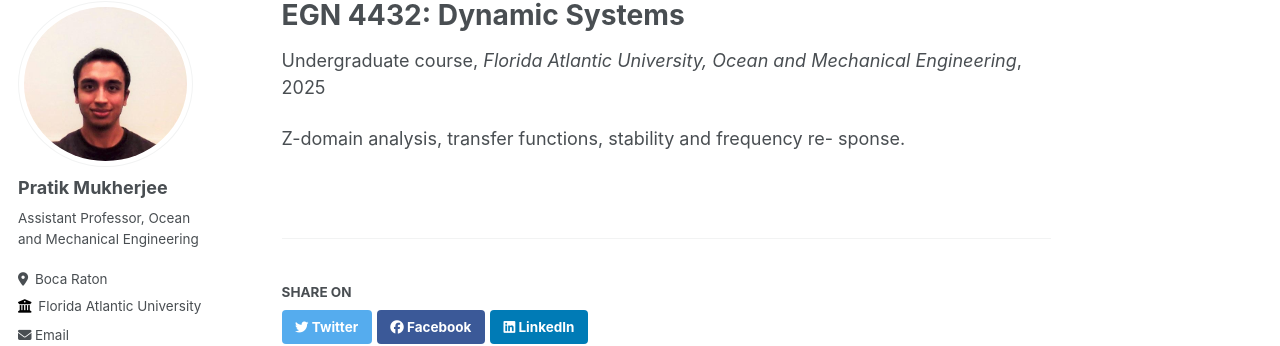
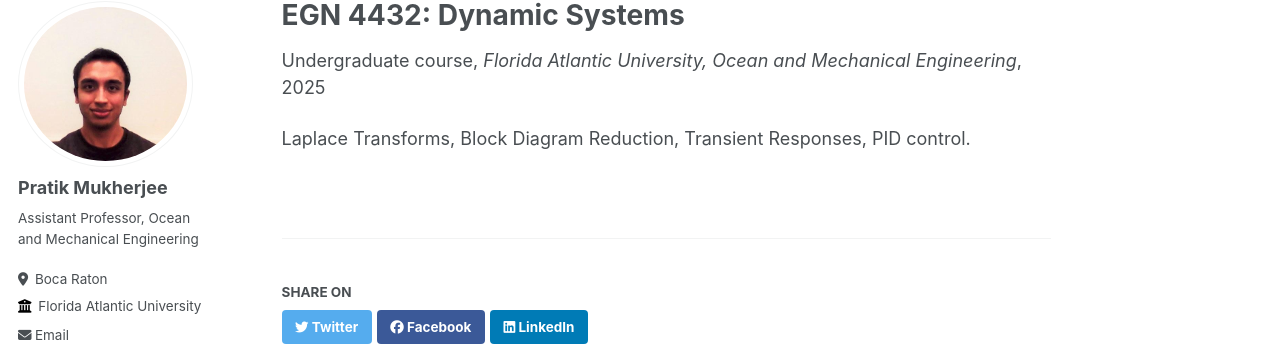
Before and after one commit to mukhe027/mukhe027.github.io, a Jekyll site: the page built from _teaching/2025-spring-teaching-0.md, in a window 1280 px wide and 962 px high. Shown: the part 105-451 px from the top of the window. Built offline with Jekyll 4.4.1, drawn with Linux system fonts in a browser that asks for light colours; some web fonts are replaced.

Commit message:
added egn4432 teaching1

```diff
--- a/_teaching/2025-spring-teaching-0.md
+++ b/_teaching/2025-spring-teaching-0.md
@@ -8,5 +8,4 @@ date: 2025-01-04
 location: "Florida, US"
 ---
 
-Z-domain analysis, transfer functions, stability and frequency re-
-sponse.
+Laplace Transforms, Block Diagram Reduction, Transient Responses, PID control.
```
